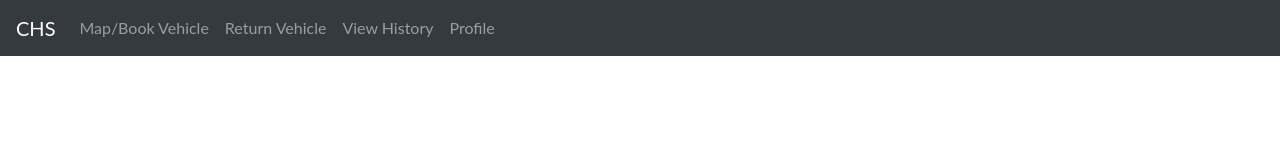
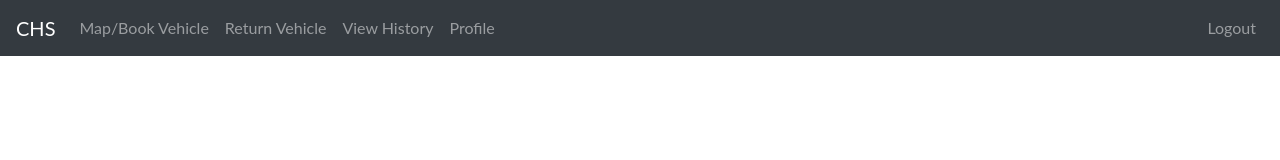
Before and after one commit to ProgrammingProject1-2021/Frontend, a Next.js app: page /pay in a window 1280 px wide. Shown: the top 160 px of the page. Built offline with nearby package versions, Linux system fonts and the light colour scheme.

Commit message:
add logout button

```diff
--- a/src/components/navigation.tsx
+++ b/src/components/navigation.tsx
@@ -1,16 +1,24 @@
 import React, { useEffect, useState } from 'react'
 import { StorageKey } from '../constant/storage'
+import { useRouter } from 'next/router'
 
 export default function Navigation() {
   const [isAdmin, setIsAdmin] = useState(false)
+  const router = useRouter()
 
   useEffect(() => {
     const storedAdmin: boolean = localStorage.getItem(StorageKey.ADMIN) === 'true'
     setIsAdmin(storedAdmin)
   }, [])
 
+  const onLogout = async () => {
+    localStorage.setItem(StorageKey.EMAIL, '')
+    localStorage.setItem(StorageKey.ADMIN, '')
+    await router.push('/')
+  }
+
   return (
-    <nav className="navbar navbar-expand-lg navbar-dark bg-dark mb-3">
+    <nav className="navbar navbar-expand-lg navbar-dark bg-dark mb-3 justify-content-between">
       <a className="navbar-brand" href="#">
         CHS
       </a>
@@ -55,6 +63,13 @@ export default function Navigation() {
             </a>
           </li>
         </ul>
+        <ul className="navbar-nav ml-auto">
+          <li className="nav-item">
+            <div className="nav-link" style={{ cursor: 'pointer' }} onClick={onLogout}>
+              Logout
+            </div>
+          </li>
+        </ul>
       </div>
     </nav>
   )
```
